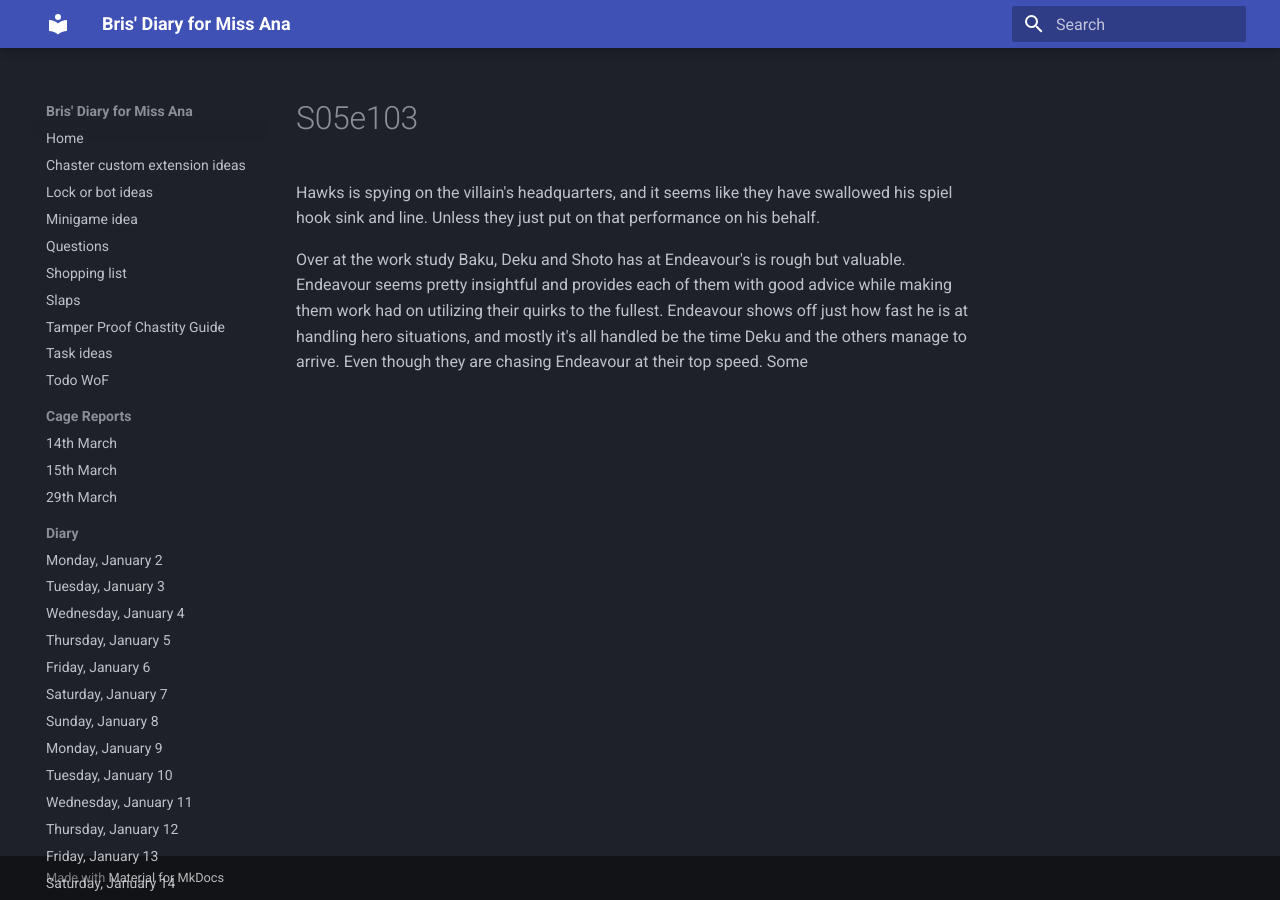
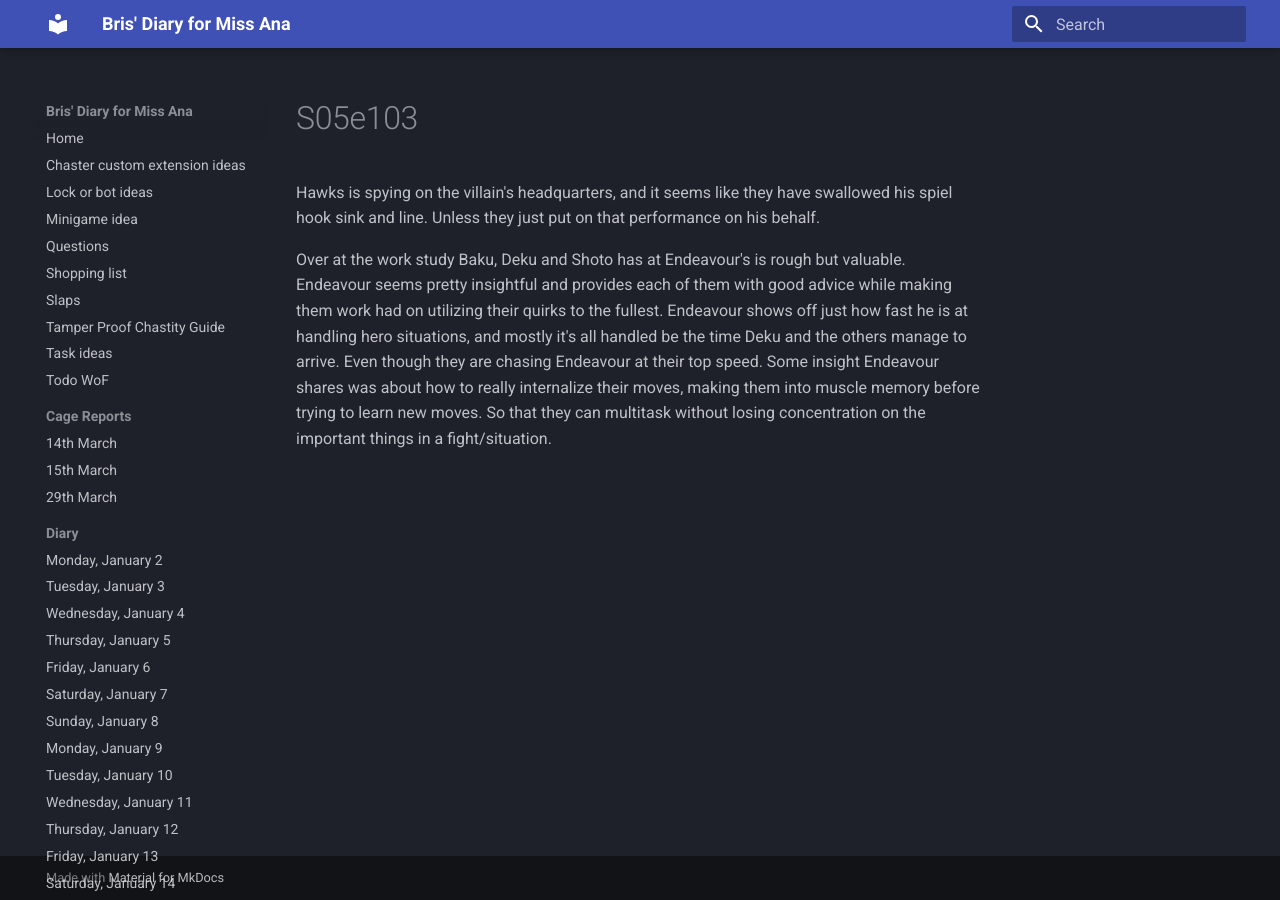
Before and after one commit to bris00/DFMA, an MkDocs documentation site: the page built from diary/Series/My Hero Academia/s05e103.md, in a window 1280 px wide. Built offline with MkDocs 1.6.1 and Material for MkDocs 9.7.7, drawn with Linux system fonts in a browser that asks for light colours.

Commit message:
vault backup: 2023-05-02 00:45:35
Affected files:
diary/Series/My Hero Academia/s05e103.md

```diff
--- a/diary/Series/My Hero Academia/s05e103.md
+++ b/diary/Series/My Hero Academia/s05e103.md
@@ -1,3 +1,3 @@
 Hawks is spying on the villain's headquarters, and it seems like they have swallowed his spiel hook sink and line. Unless they just put on that performance on his behalf.
 
-Over at the work study Baku, Deku and Shoto has at Endeavour's is rough but valuable. Endeavour seems pretty insightful and provides each of them with good advice while making them work had on utilizing their quirks to the fullest. Endeavour shows off just how fast he is at handling hero situations, and mostly it's all handled be the time Deku and the others manage to arrive. Even though they are chasing Endeavour at their top speed. Some
+Over at the work study Baku, Deku and Shoto has at Endeavour's is rough but valuable. Endeavour seems pretty insightful and provides each of them with good advice while making them work had on utilizing their quirks to the fullest. Endeavour shows off just how fast he is at handling hero situations, and mostly it's all handled be the time Deku and the others manage to arrive. Even though they are chasing Endeavour at their top speed. Some insight Endeavour shares was about how to really internalize their moves, making them into muscle memory before trying to learn new moves. So that they can multitask without losing concentration on the important things in a fight/situation.
```
